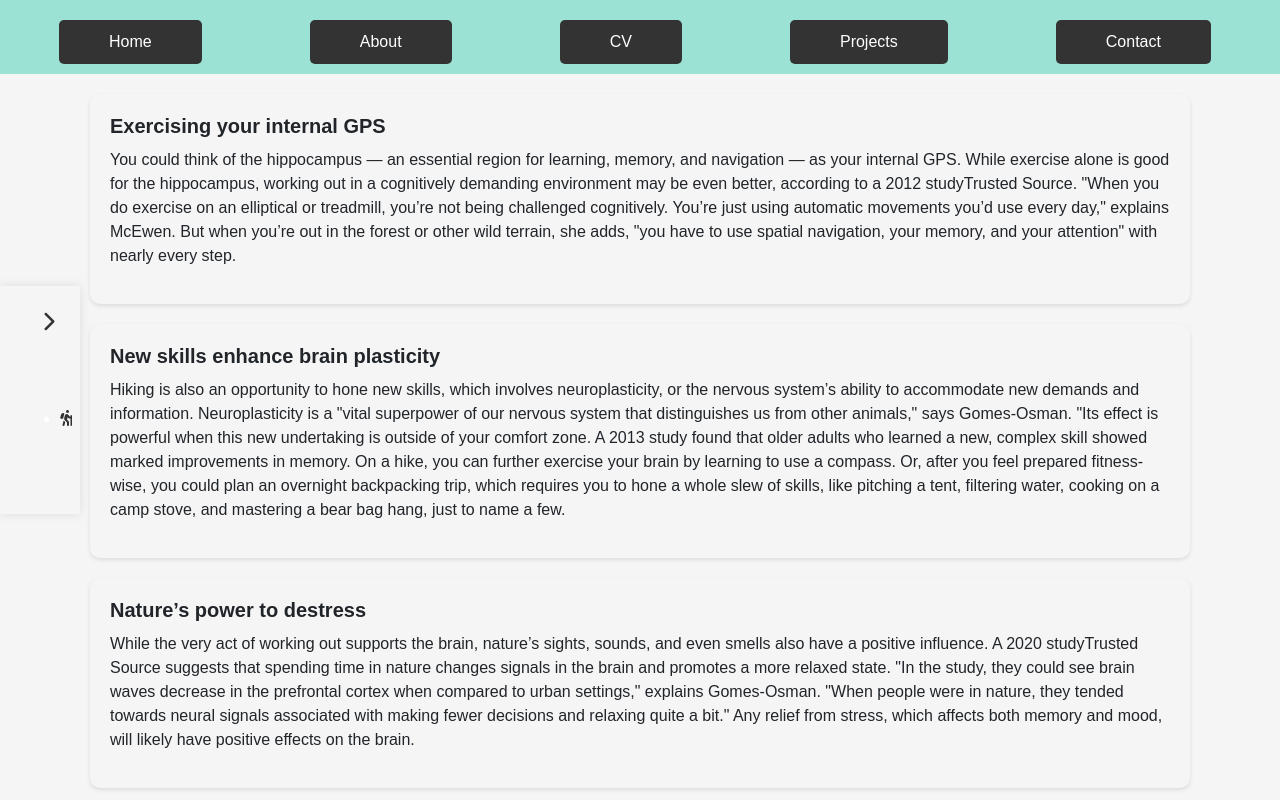
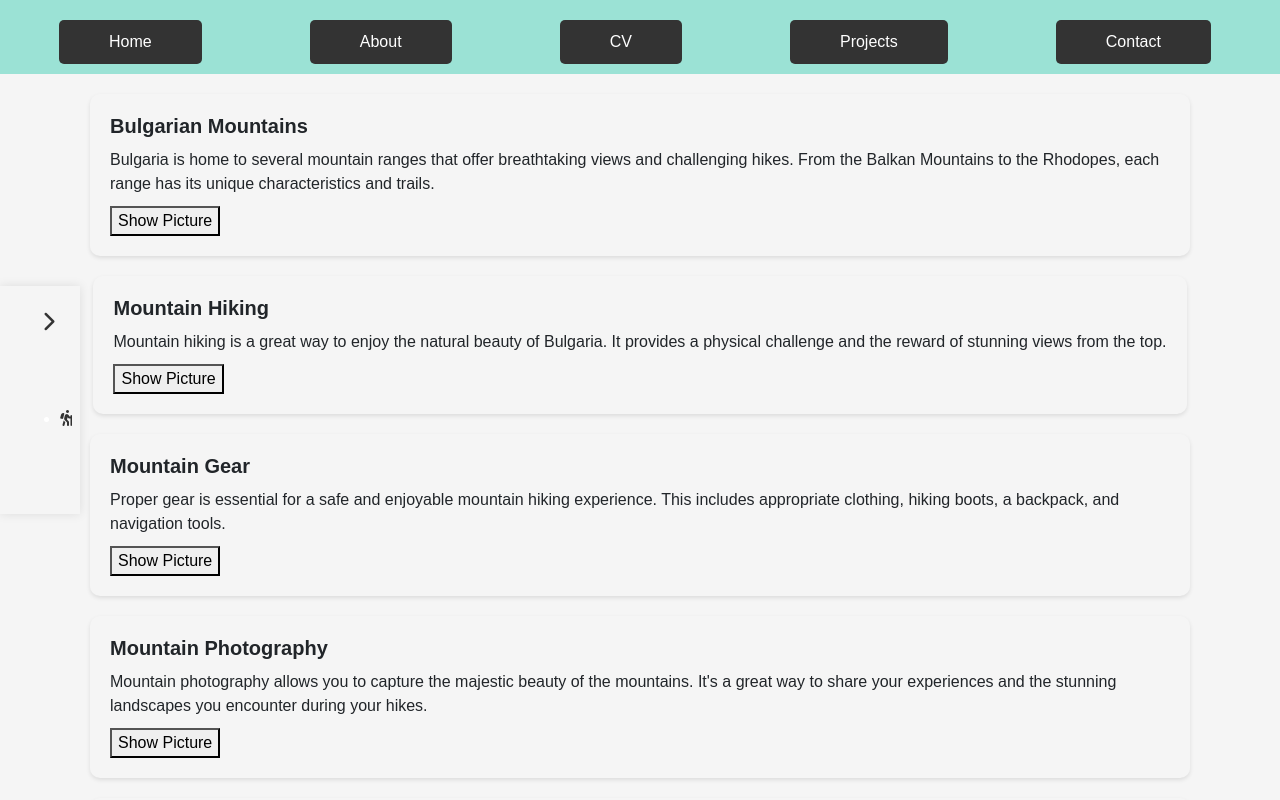
Before and after one commit to peter1998/Tech-Voyager, a SvelteKit app: page /hobby in a window 1280 px wide. Shown: the top 800 px of the page. Built offline with nearby package versions, Linux system fonts and the light colour scheme; a small style sheet from the web is missing.

Commit message:
[C] Hobby page improvement.

```diff
--- a/src/routes/hobby/+page.svelte
+++ b/src/routes/hobby/+page.svelte
@@ -1,91 +1,45 @@
 <script>
+	import { onMount } from 'svelte';
 	import Footer from '$lib/Footer.svelte';
 	import Header from '$lib/Header.svelte';
 	import Sidebar from '../sidebar/Sidebar.svelte';
 
 	let sections = [
 		{
-			title: 'Exercising your internal GPS',
-			content: `You could think of the hippocampus — an essential region for learning, memory, and navigation — as your internal GPS. While exercise alone is good for the hippocampus, working out in a cognitively demanding environment may be even better, according to a 2012 studyTrusted Source.
-
-  "When you do exercise on an elliptical or treadmill, you’re not being challenged cognitively. You’re just using automatic movements you’d use every day," explains McEwen.
-
-  But when you’re out in the forest or other wild terrain, she adds, "you have to use spatial navigation, your memory, and your attention" with nearly every step.`
+			title: 'Bulgarian Mountains',
+			content: `Bulgaria is home to several mountain ranges that offer breathtaking views and challenging hikes. From the Balkan Mountains to the Rhodopes, each range has its unique characteristics and trails.`,
+			image: '/path/to/bulgarian_mountains.jpg',
+			showImage: false
 		},
 		{
-			title: 'New skills enhance brain plasticity',
-			content: `Hiking is also an opportunity to hone new skills, which involves neuroplasticity, or the nervous system’s ability to accommodate new demands and information.
-
-  Neuroplasticity is a "vital superpower of our nervous system that distinguishes us from other animals," says Gomes-Osman. "Its effect is powerful when this new undertaking is outside of your comfort zone. A 2013 study found that older adults who learned a new, complex skill showed marked improvements in memory.
-
-  On a hike, you can further exercise your brain by learning to use a compass. Or, after you feel prepared fitness-wise, you could plan an overnight backpacking trip, which requires you to hone a whole slew of skills, like pitching a tent, filtering water, cooking on a camp stove, and mastering a bear bag hang, just to name a few.`
+			title: 'Mountain Hiking',
+			content: `Mountain hiking is a great way to enjoy the natural beauty of Bulgaria. It provides a physical challenge and the reward of stunning views from the top.`,
+			image: '/path/to/mountain_hiking.jpg',
+			showImage: false
 		},
 		{
-			title: 'Nature’s power to destress',
-			content: `While the very act of working out supports the brain, nature’s sights, sounds, and even smells also have a positive influence.
-
-  A 2020 studyTrusted Source suggests that spending time in nature changes signals in the brain and promotes a more relaxed state.
-
-  "In the study, they could see brain waves decrease in the prefrontal cortex when compared to urban settings," explains Gomes-Osman. "When people were in nature, they tended towards neural signals associated with making fewer decisions and relaxing quite a bit."
-
-  Any relief from stress, which affects both memory and mood, will likely have positive effects on the brain.`
+			title: 'Mountain Gear',
+			content: `Proper gear is essential for a safe and enjoyable mountain hiking experience. This includes appropriate clothing, hiking boots, a backpack, and navigation tools.`,
+			image: '/path/to/mountain_gear.jpg',
+			showImage: false
 		},
 		{
-			title: 'Pro tips for new hikers',
-			content: `Hiking is more than just a stroll through the woods. Learn from my mistakes. With a little planning, it’s an activity that can bolster your mind, body, and spirit.
-
-  Be prepared
-  It’s the Scout’s motto for a reason.
-
-  For one, you have to dress the part. Wear layers suitable for the weather and made from breathable, moisture-wicking fabrics, like silk, wool, or synthetics (no cotton, please!), to stay warm and dry.
-
-  It’s also best practice to pack the so-called “10 essentials,” established by Seattle-based climbing organization The Mountaineers, for every hike.
-
-  This list of gear includes:
-  - a map (Google Maps doesn’t count)
-  - a headlamp
-  - sun protection
-  - first-aid supplies
-  - a knife
-  - fire-starting materials
-  - an emergency shelter, such as a tent or space blanket
-  - extra food
-  - extra water
-  - a change of clothes
-
-  Together, these supplies may help keep you safe if you become stranded overnight in the wilderness.
-
-  Bring them along even if you think it seems like overkill. Believe me: You only need to be caught in a torrential thunderstorm while above tree line and in chilly conditions to realize that it’s better to be safe than sorry.
-
-  And, of course, don’t forget to bring a mask. If there’s no one around, you can take it off, but make sure to keep it handy in case you come across another hiker.
-
-  Fuel up
-  Alicia Filley, a hiking coach and physical therapist, recommends taking along extra snacks to help push you up and over the most challenging parts of the trail.
-
-  "I recommend micro-breaks and micro-snacks," she says. "Micro-breaks are short stops of only 1 to 2 minutes to let your heart rate and respiratory rate return to baseline. Steep hikes burn many calories, so keep an easily digestible snack handy and eat a few bites after several micro-breaks."
-
-  Grab a pair of trekking poles
-  There once was a time when I was too proud for trekking poles. But on a group trek in Peru, the guide encouraged me to have an open mind and give them a try. I quickly discovered they improved my stability and increased my speed. Today, I never leave for a hike without them.
-
-  Filley also swears by this simple piece of equipment for reducing stress on knees: "Hiking poles are invaluable in helping with stability and balance on more technical terrain that includes rocks and roots."
-
-  Add strength training
-  While training for my multi-week backpacking trip, I scoured many online forums for tips to improve my hiking prowess.
-
-  Again and again, I encountered various versions of this phrase: "The best training for hiking is to go for a hike." While there’s something to be said for specificity, day hikes still weren’t getting me where I wanted to be.
-
-  It was strength training that finally took my skills to another level.
-
-  "Because we all lose muscle mass as we age, strength training is the No. 1 thing older hikers can do to improve their hiking ability," Filley explains. "Resistance training builds strength, which also supports aching joints."
-
-  Slowly increase distance and elevation gain
-  Apparently, I had made a common mistake on my first hike by underestimating the physical feat that awaited me. "Many hikers get in over their heads and put themselves in dangerous situations," Filley explains.
-
-  While there’s no easy formula for increasing the difficulty of your hikes, Filley suggests keeping a journal to rate the perceived difficulty. If that’s too complicated, then you might try adding no more than 1 mile at a time. Adding too much distance or elevation too quickly could increase the chance of injury.
-
-  Still, to gain the maximum brain benefits of hiking, don’t be afraid to (safely) challenge yourself to conquer taller and taller mountains. As McEwen says, when it comes to brain health, "The intensity of the activity really matters."`
+			title: 'Mountain Photography',
+			content: `Mountain photography allows you to capture the majestic beauty of the mountains. It's a great way to share your experiences and the stunning landscapes you encounter during your hikes.`,
+			image: '/path/to/mountain_photography.jpg',
+			showImage: false
+		},
+		{
+			title: 'Mountain Conservation',
+			content: `Mountain conservation is crucial to preserving these natural wonders for future generations. It involves protecting the wildlife, maintaining the trails, and promoting sustainable tourism practices.`,
+			image: '/path/to/mountain_conservation.jpg',
+			showImage: false
 		}
 	];
+
+	function toggleImage(index) {
+		sections[index].showImage = !sections[index].showImage;
+	}
 </script>
 
 <Header />
@@ -93,10 +47,18 @@
 <Sidebar />
 
 <div class="container">
-	{#each sections as section}
-		<div class="section">
+	{#each sections as section, index (index)}
+		<div class="section" style="animation-delay: {index * 0.5}s">
 			<h2 class="section-title">{section.title}</h2>
 			<p class="section-content">{section.content}</p>
+			{#if section.showImage}
+				<div class="section-image">
+					<img src={section.image} alt={section.title} />
+				</div>
+			{/if}
+			<button on:click={() => toggleImage(index)}
+				>{section.showImage ? 'Hide Picture' : 'Show Picture'}</button
+			>
 		</div>
 	{/each}
 </div>
@@ -112,32 +74,14 @@
 		padding: 20px;
 	}
 
-	nav {
-		display: flex;
-		justify-content: space-around;
-		background-color: #9be2d5;
-		color: #fff;
-		padding: 10px;
-		margin-bottom: 20px;
-	}
-
-	nav a {
-		display: inline-block;
-		margin-top: 10px;
-		padding: 10px 20px;
-		background-color: #333;
-		color: #fff;
-		text-decoration: none;
-		border-radius: 5px;
-		margin-right: 10px;
-	}
-
 	.section {
 		margin-bottom: 20px;
 		padding: 20px;
 		background-color: #f5f5f5;
 		border-radius: 10px;
 		box-shadow: 0 2px 4px rgba(0, 0, 0, 0.1);
+		animation: fadeIn 1s ease-in-out forwards;
+		opacity: 0;
 	}
 
 	.section-title {
@@ -148,5 +92,25 @@
 
 	.section-content {
 		line-height: 1.5;
+		margin-bottom: 10px;
+	}
+
+	.section-image {
+		width: 100%;
+	}
+
+	.section-image img {
+		width: 100%;
+		height: auto;
+		object-fit: cover;
+	}
+
+	@keyframes fadeIn {
+		from {
+			opacity: 0;
+		}
+		to {
+			opacity: 1;
+		}
 	}
 </style>
```
